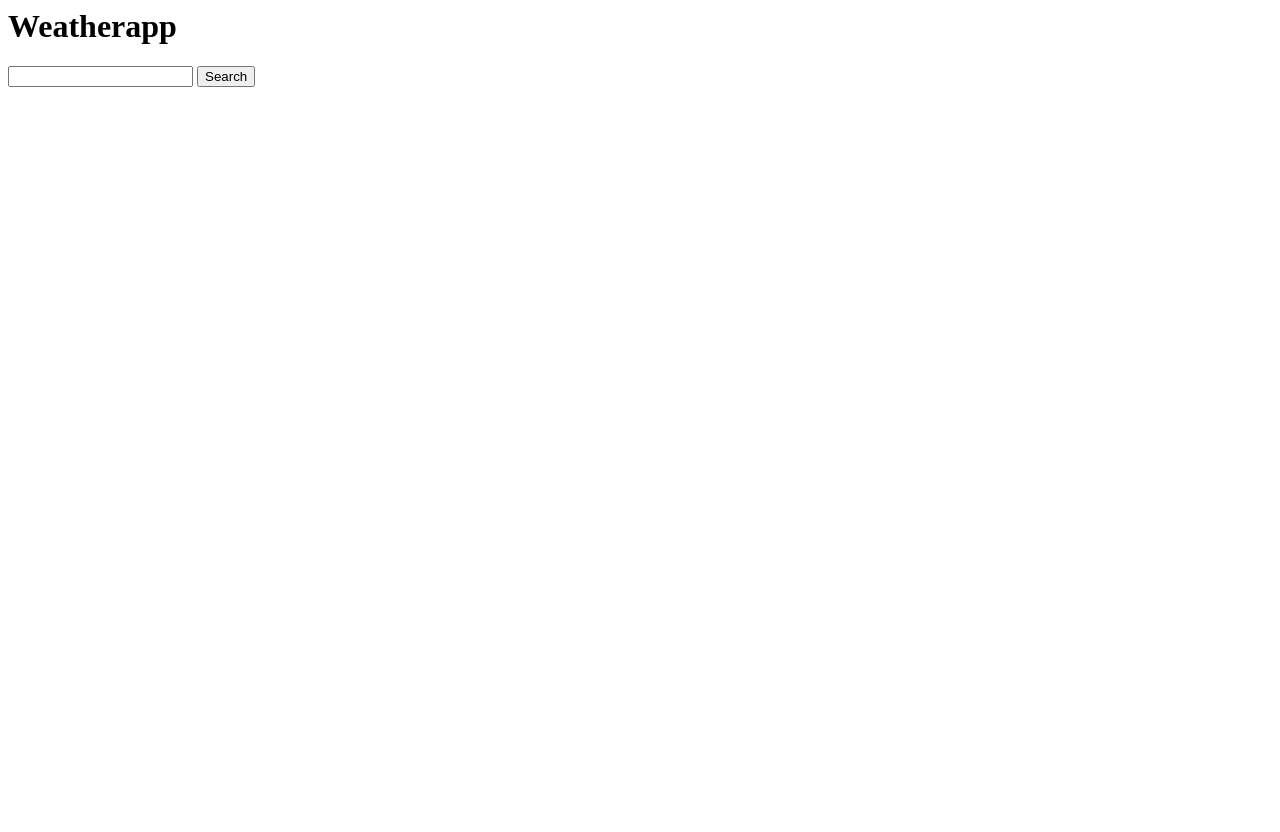
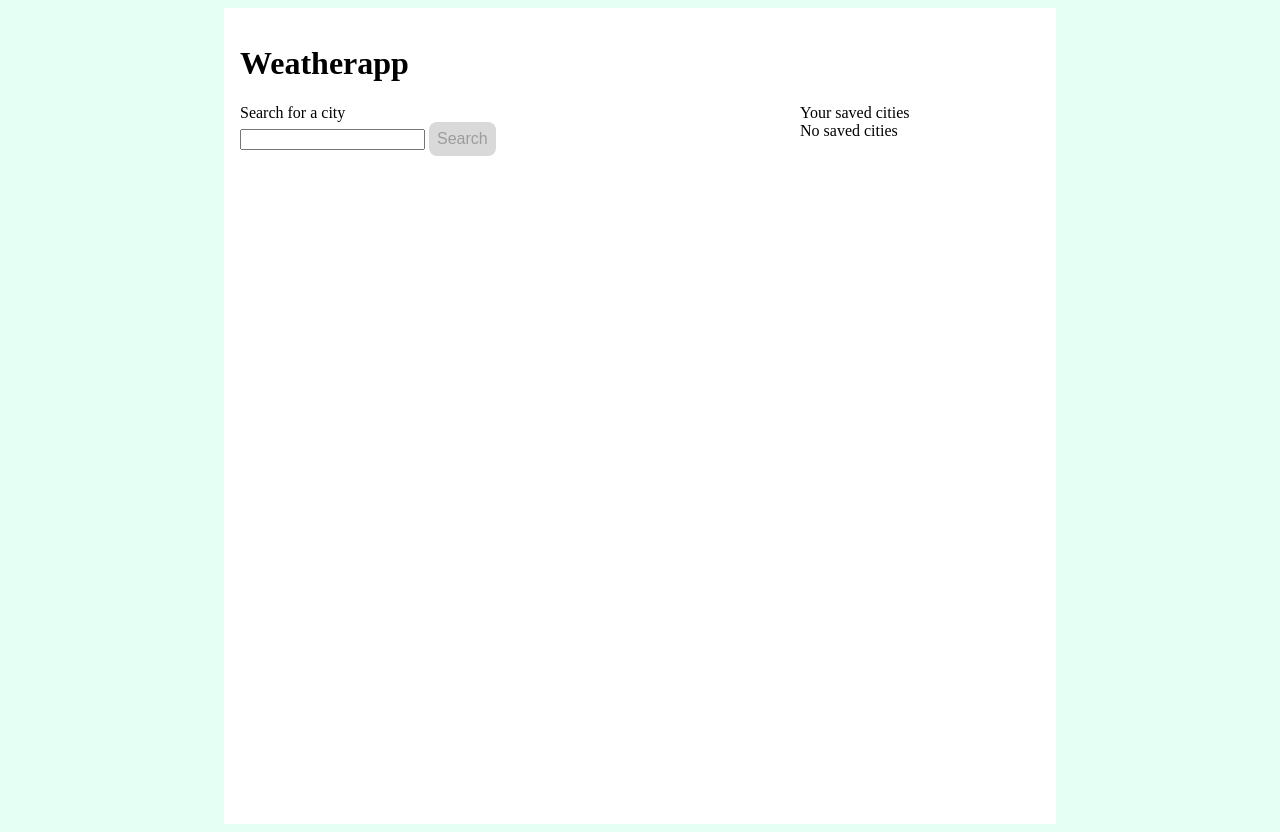
Before and after one commit to Zmo/weatherapp, a website: page index.html in a window 1280 px wide. Before the commit the page ends 800 px from the top, so only its background shows below. Drawn offline with nearby package versions, Linux system fonts and the light colour scheme.

Commit message:
Some refactoring of the styles

```diff
--- a/index.css
+++ b/index.css
@@ -1,3 +1,62 @@
 body {
-    width: 80%;
+    background-color: #e6fff5;
 }
+
+#content {
+    max-width: 50em;
+    margin-left: auto;
+    margin-right: auto;
+    background-color: white;
+    height: 100%;
+    padding: 1em;
+}
+
+#leftFloat {
+    float: left;
+    max-width: 30em;
+    width: 100%;
+}
+
+#rightFloat {
+    float: right;
+    max-width: 15em;
+    width: 100%;
+}
+
+h1 {
+
+}
+
+.block {
+    display: block;
+}
+
+.btn {
+    background-color: #5cd65c;
+    border: none;
+    border-radius: 0.5em;
+    font-size: 16px;
+    padding: 0.5em;
+}
+
+.btn:hover {
+    background-color: #2eb82e;
+    cursor: pointer;
+}
+
+.btn:disabled {
+    background-color: #d9d9d9;
+}
+
+.list {
+    list-style-type: none;
+}
+
+.litem {
+    margin-bottom: 1em;
+}
+
+.litem--clickable:hover {
+    cursor: pointer;
+    color: blue;
+}
--- a/index.html
+++ b/index.html
@@ -1,15 +1,46 @@
-<html>
+<html ng-app="weatherApp">
     <head>
         <title>Weatherapp</title>
         <script src="/node_modules/angular/angular.js"></script>
         <script src="index.js"></script>
         <link rel="stylesheet" type="text/css" href="index.css">
     </head>
-    <body ng-app="weatherApp">
-        <h1>Weatherapp</h1>
-        <form action="">
-            <input type="text" ng-model="cityName">
-            <input type="submit" value="Search" ng-click="searchCity()">
-        </form>
+    <body ng-controller="weatherCtrl as weather">
+        <div id="content">
+            <h1>Weatherapp</h1>
+            <div id="leftFloat">
+                <div>
+                    <span>Search for a city</span>
+                    <form>
+                        <input type="text" ng-model="cityName">
+                        <input class="btn" type="submit" value="Search" ng-disabled="!cityName.length" ng-click="weather.searchCity(cityName)">
+                    </form>
+                    <span ng-if="weather.errorMessage">{{ weather.errorMessage }}</span>
+                    <span ng-if="weather.cities.length">Multiple results. Please select one.</span>
+                    <ul class="list">
+                        <li class="litem litem--clickable" ng-repeat="city in weather.cities" ng-click="weather.getCityWeather(city.country, city.state, city.name)">
+                            <span>{{ city.displayName }}</span>
+                        </li>
+                    </ul>
+                </div>
+                <div ng-if="weather.currentWeather">
+                    <span class="block">Weather info for {{ weather.currentWeather.city }}</span>
+                    <img src="{{ weather.currentWeather.icon_url }}">
+                    <span class="block">{{ weather.currentWeather.weather }}</span>
+                    <span class="block">Temperature: {{ weather.currentWeather.temp_c }}</span>
+                    <span class="block">Feels like: {{ weather.currentWeather.feelslike_c }}</span>
+                    <button class="btn" ng-click="weather.saveCity(weather.currentWeather)">Save this city!</button>
+                </div>
+            </div>
+            <div id="rightFloat">
+                <span class="block">Your saved cities</span>
+                <span class="block" ng-if="!weather.savedCities.length">No saved cities</span>
+                <ul class="list">
+                    <li class="litem litem--clickable" ng-repeat="city in weather.savedCities" ng-click="weather.getCityWeather(city.country, city.state, city.city)">
+                        <span>{{ city.displayName }}</span>
+                    </li>
+                </ul>
+            </div>
+        </div>
     </body>
 </html>
```
